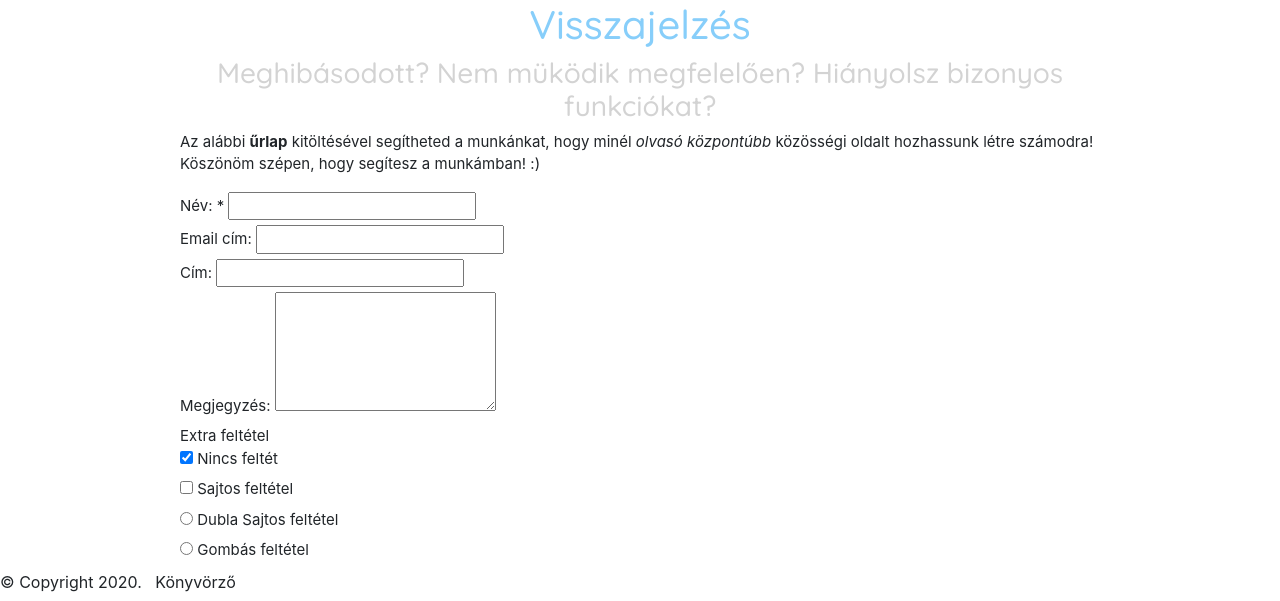
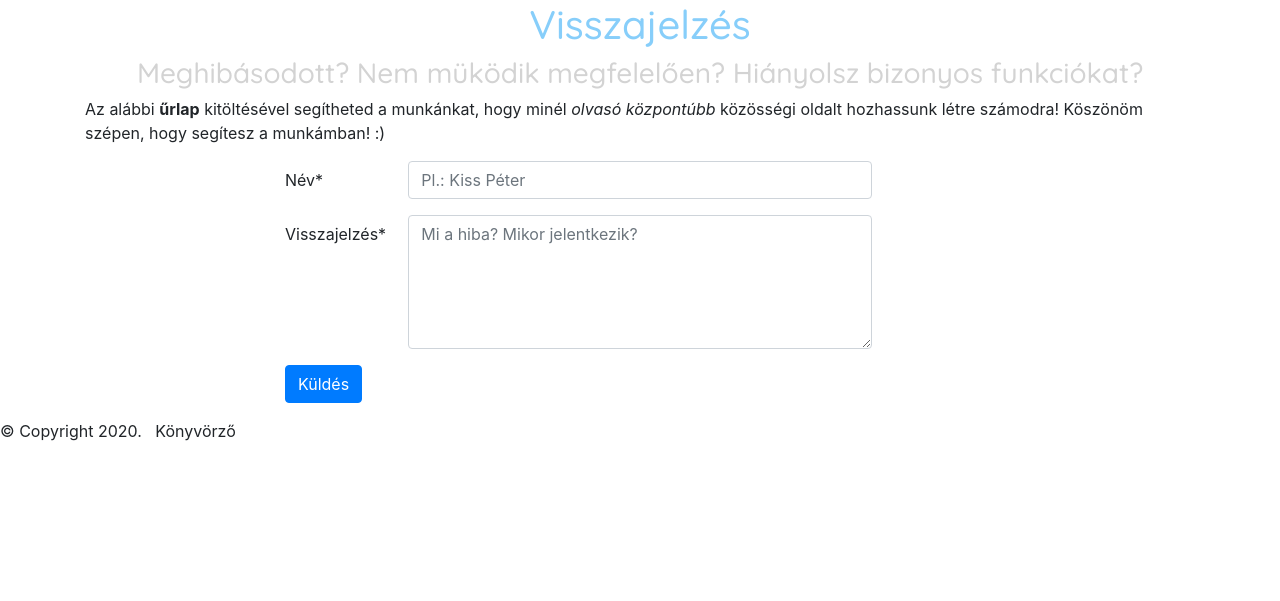
Before and after one commit to NagypalMarton/Konyvorzo, a PHP site: the page made by index.php in a window 1280 px wide. Shown: the part 199-800 px from the top of the page. Run offline with PHP 8.4, Linux system fonts and the light colour scheme.

Commit message:
20200830

```diff
--- a/templates/index.tpl.php
+++ b/templates/index.tpl.php
@@ -76,38 +76,22 @@
     </div>
   </nav>
 
-  <!--<div>
-              <aside class="felsomenu">
-                <nav>
-                  <ul>
-                    <?php foreach ($oldalak as $url => $oldal) {
-    ?>
-                                <?php if (! isset($_SESSION['login']) && $oldal['menun'][0] || isset($_SESSION['login']) && $oldal['menun'][1]) {
-      ?>
-                                            <li<?= (($oldal == $keres) ? ' class="active"' : '') ?>>
-                                              <a href="<?= ($url == '/') ? '.' : ('?oldal=' . $url) ?>">
-                                                <?= $oldal['szoveg'] ?></a>
-                                            </li>
-                                            <?php
-    } ?>
-                                <?php
-  } ?>
-                  </ul>
-                </nav>
-              </aside>-->
-  <div id="notfelsomenu" class="container">
+  <div class="container">
     <div class="row">
-      <div class="col-md">
+      <div class="col">
         <!-- One of three columns-->
       </div>
-      <div class="col-10">
+      <div class="col-12">
         <?php include("./templates/pages/{$keres['fajl']}.tpl.php"); ?>
       </div>
-      <div class="col-md">
+      <div class="col">
         <!--Three of three columns-->
       </div>
     </div>
   </div>
+  <script src="https://code.jquery.com/jquery-3.5.1.slim.min.js" integrity="sha384-DfXdz2htPH0lsSSs5nCTpuj/zy4C+OGpamoFVy38MVBnE+IbbVYUew+OrCXaRkfj" crossorigin="anonymous"></script>
+<script src="https://cdn.jsdelivr.net/npm/popper.js@1.16.1/dist/umd/popper.min.js" integrity="sha384-9/reFTGAW83EW2RDu2S0VKaIzap3H66lZH81PoYlFhbGU+6BZp6G7niu735Sk7lN" crossorigin="anonymous"></script>
+<script src="https://stackpath.bootstrapcdn.com/bootstrap/4.5.2/js/bootstrap.min.js" integrity="sha384-B4gt1jrGC7Jh4AgTPSdUtOBvfO8shuf57BaghqFfPlYxofvL8/KUEfYiJOMMV+rV" crossorigin="anonymous"></script>
   <footer>
     <?php if (isset($lablec['copyright'])) {
       ?>&copy;&nbsp;<?= $lablec['copyright'] ?> <?php
--- a/templates/pages/books.tpl.php
+++ b/templates/pages/books.tpl.php
@@ -1,4 +1,3 @@
-    <div id="notfelsomenu">
         <h2>Könyvekről röviden</h2>
         <p> A könyv (nyomtatott papírkönyv) az UNESCO meghatározása szerint: Olyan, szövegből és
                 ábrából
@@ -55,4 +54,3 @@
         könyvelésnek nevezett nyilvántartással. Noha a mai főkönyv általában egy adatbázis, és a könyvelés sem ölt könyv
         alakot, a kifejezések (könyv szerinti érték, könyvelő, a könyvekben) tovább élnek a közgazdaságtan nyelvében.
         </p>
-    </div>
--- a/templates/pages/index.tpl.php
+++ b/templates/pages/index.tpl.php
@@ -1,9 +1,6 @@
-<body>
-  <div id="notfelsomenu">
     <div id="" class="alert alert-primary" role="alert">
     A weboldal jelenleg TESZT jelleggel müködik! Ezért fordulhatnak elő kelletélnél több hiba!
     </div>
     <a id="kozepkep" target="blank"
       href="https://medium.com/the-mission/if-you-only-read-a-few-books-in-2018-read-these-89d03fc149c6">
       <img id="kozepkep" src="https://miro.medium.com/max/4000/1*-T8oo_JoKkMxfnPKLt_Ciw.jpeg" alt="Fej alakú könyves polc" class="img-fluid" alt="Responsive image"></a>
-  </div>
--- a/templates/pages/tesztoldal.tpl.php
+++ b/templates/pages/tesztoldal.tpl.php
@@ -1,5 +1,3 @@
-    <div id="notfelsomenu">
-
         <h3>Következőket kell tenni egy könyvvel:</h3>
         <ol>
             <li>Menj oda a könyvespolcodhoz!</li>
@@ -17,4 +15,3 @@
             <li>Végezetül a könyv befejezte után meséld el az ismerőseidnek, barátaidnak, hogy milyen jó olvasmányt
                 találtál!</li>
         </ol>
-    </div>
--- a/templates/pages/visszajelzes.tpl.php
+++ b/templates/pages/visszajelzes.tpl.php
@@ -1,44 +1,37 @@
-  <div id="notfelsomenu">
     <h1>Visszajelzés</h1>
     <h3>Meghibásodott? Nem müködik megfelelően? Hiányolsz bizonyos funkciókat?</h3>
     <p>Az alábbi <b>űrlap</b> kitöltésével segítheted a munkánkat, hogy minél <i>olvasó központúbb</i> közösségi oldalt
       hozhassunk létre
       számodra! Köszönöm szépen, hogy segítesz a munkámban! :)</p>
-    <form>
-      <div>
-        <label for="name">Név: *</label>
-        <input id="name" name="name" type="text" required>
+
+    <div class="container">
+        <div class="row">
+          <div class="col-2">
+            <!--1 of 3-->
+          </div>
+          <div class="col-8">
+          <form>
+      <div class="form-group row">
+        <label for="name" class="col-sm-2 col-form-label">Név*</label>
+          <div class="col-sm-8">
+            <input id="name" class="form-control" name="name" type="text" placeholder="Pl.: Kiss Péter" required>
+          </div>
       </div>
-      <div>
-        <label for="email">Email cím: </label>
-        <input id="email" name="email" type="email" required>
+      <div class="form-group row">
+        <label for="comment" class="col-sm-2 col-form-label">Visszajelzés*</label>
+        <div class="col-sm-8">
+          <textarea id="comment" class="form-control" type="comment" rows="5" placeholder="Mi a hiba? Mikor jelentkezik?" required></textarea>
+        </div>
       </div>
-      <div>
-        <label for="address">Cím: </label>
-        <input id="address" name="address" type="text" required>
-      </div>
-      <div>
-        <label for="comment">Megjegyzés:</label>
-        <textarea id="comment" type="comment" rows="5"></textarea>
+      <div class="form-group row">
+        <div class="col-sm-8">
+          <button type="submit" class="btn btn-primary">Küldés</button>
+        </div>
       </div>
     </form>
-    <div>
-      <span>Extra feltétel</span>
+          </div>
+          <div class="col-2">
+            <!--3 of 3-->
+          </div>
+        </div>
     </div>
-    <div>
-      <input id="noorder" name="noorder" type="checkbox" checked>
-      <label for="noorder">Nincs feltét</label>
-    </div>
-    <div>
-      <input id="sajtos" name="sajt" type="checkbox">
-      <label for="sajtos">Sajtos feltétel</label>
-    </div>
-    <div>
-      <input id="dubla sajtos" name="noorder" type="radio">
-      <label for="dubla sajtos">Dubla Sajtos feltétel</label>
-    </div>
-    <div>
-      <input id="gomba" name="noorder" type="radio">
-      <label for="gomba">Gombás feltétel</label>
-    </div>
-  </div>
```
Also changed, not shown: includes/Fel nem használt részek, amelyek később jól jöhet.txt (added, +110 -0 lines), styles/stilus.css (+0 -37 lines), templates/pages/aboutme.tpl.php (+13 -4 lines), templates/pages/bej-reg.tpl.php (+25 -14 lines), images/bongkarn.jpg (added), images/pixabay.jpg (added), images/serrano-arenas.jpg (added).
